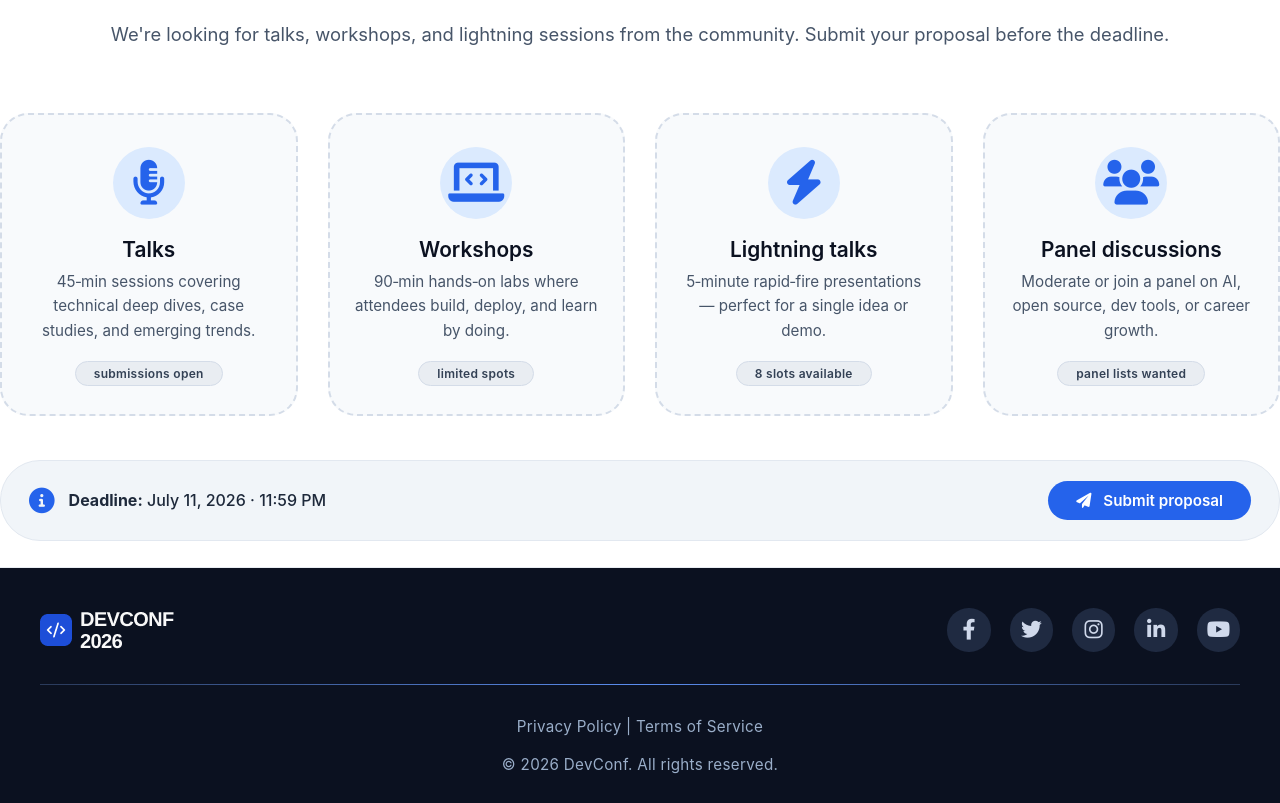
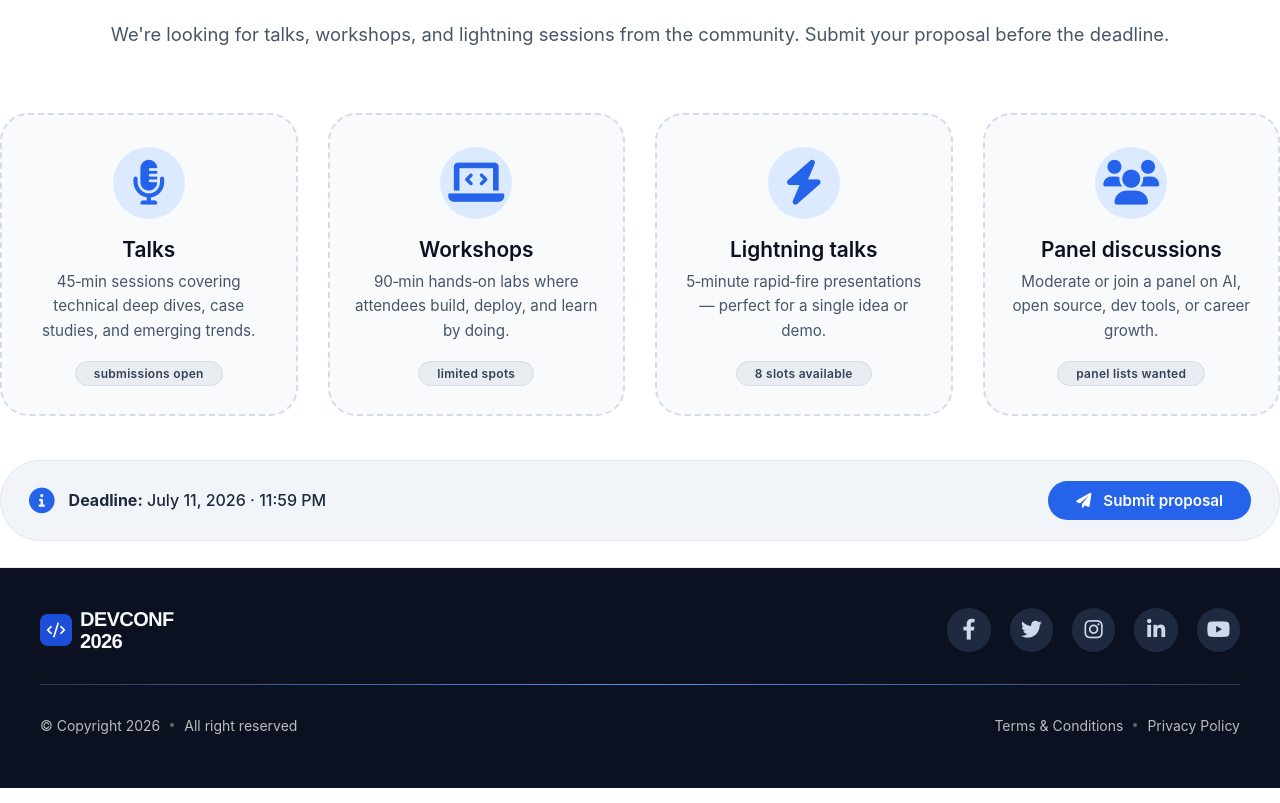
Before and after one commit to Fahmida490/MyProject, a plain HTML site: page index.html in a window 1280 px wide. Shown: the part 3045-3848 px from the top of the page. Drawn offline with Linux system fonts and the light colour scheme; a web font is replaced by a local one.

Commit message:
footer bottom style change

```diff
--- a/index.html
+++ b/index.html
@@ -242,12 +242,18 @@
             </div>
 
             <hr class="footer-divider" aria-hidden="true">
-
-            <div class="footer-copyright">
-                <a>Privacy Policy</a>
-                <span>|</span>
-                <a>Terms of Service</a> <br> <br>
-                © 2026 DevConf. All rights reserved.
+            <!-- bottom row -->
+            <div class="footer-bottom">
+                <div class="footer-bottom-left">
+                    <span>© Copyright 2026</span>
+                    <span class="dot"></span>
+                    <span>All right reserved</span>
+                </div>
+                <div class="footer-bottom-right">
+                    <a href="#">Terms &amp; Conditions</a>
+                    <span class="dot"></span>
+                    <a href="#">Privacy Policy</a>
+                </div>
             </div>
 
         </div>
--- a/style.css
+++ b/style.css
@@ -509,10 +509,38 @@ hr {
     width: 100%;
     margin: 0.2rem 0 0.2rem;
 }
+/* Bottom row */
+.footer-bottom {
+    display: flex;
+    justify-content: space-between;
+    align-items: center;
+    padding-bottom: 25px;
+    flex-wrap: wrap;
+    gap: 10px;
+}
 
-.footer-copyright {
-    text-align: center;
-    font-size: 0.95rem;
-    color: #9aaec9;
-    letter-spacing: 0.3px;
+.footer-bottom-left,
+.footer-bottom-right {
+    display: flex;
+    align-items: center;
+    gap: 10px;
+    color: #bbbbbb;
+    font-size: 14px;
 }
+
+.dot {
+    width: 4px;
+    height: 4px;
+    background-color: #666;
+    border-radius: 50%;
+    display: inline-block;
+}
+
+.footer-bottom a {
+    color: #bbbbbb;
+    text-decoration: none;
+}
+
+.footer-bottom a:hover {
+    color: #ffffff;
+}
```
